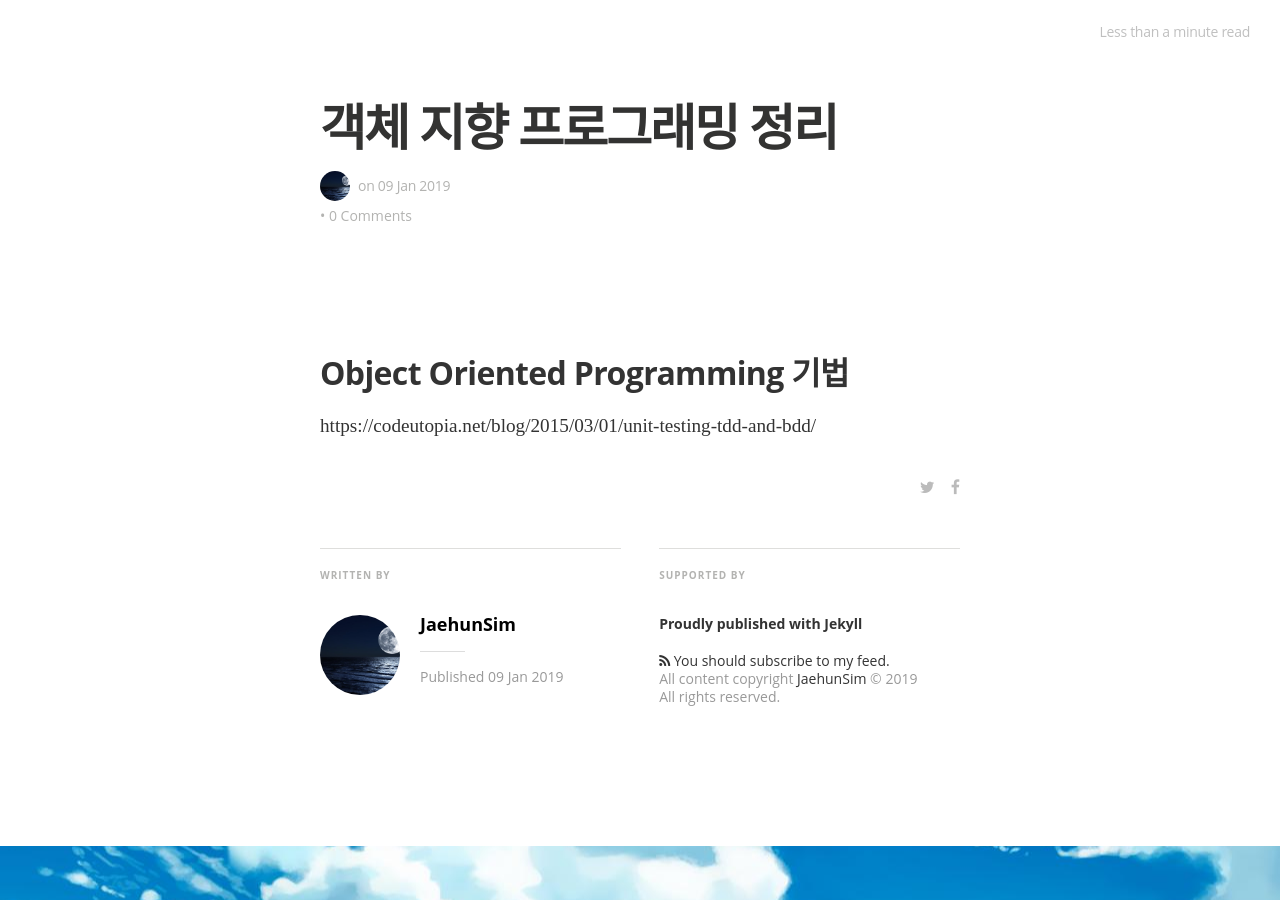
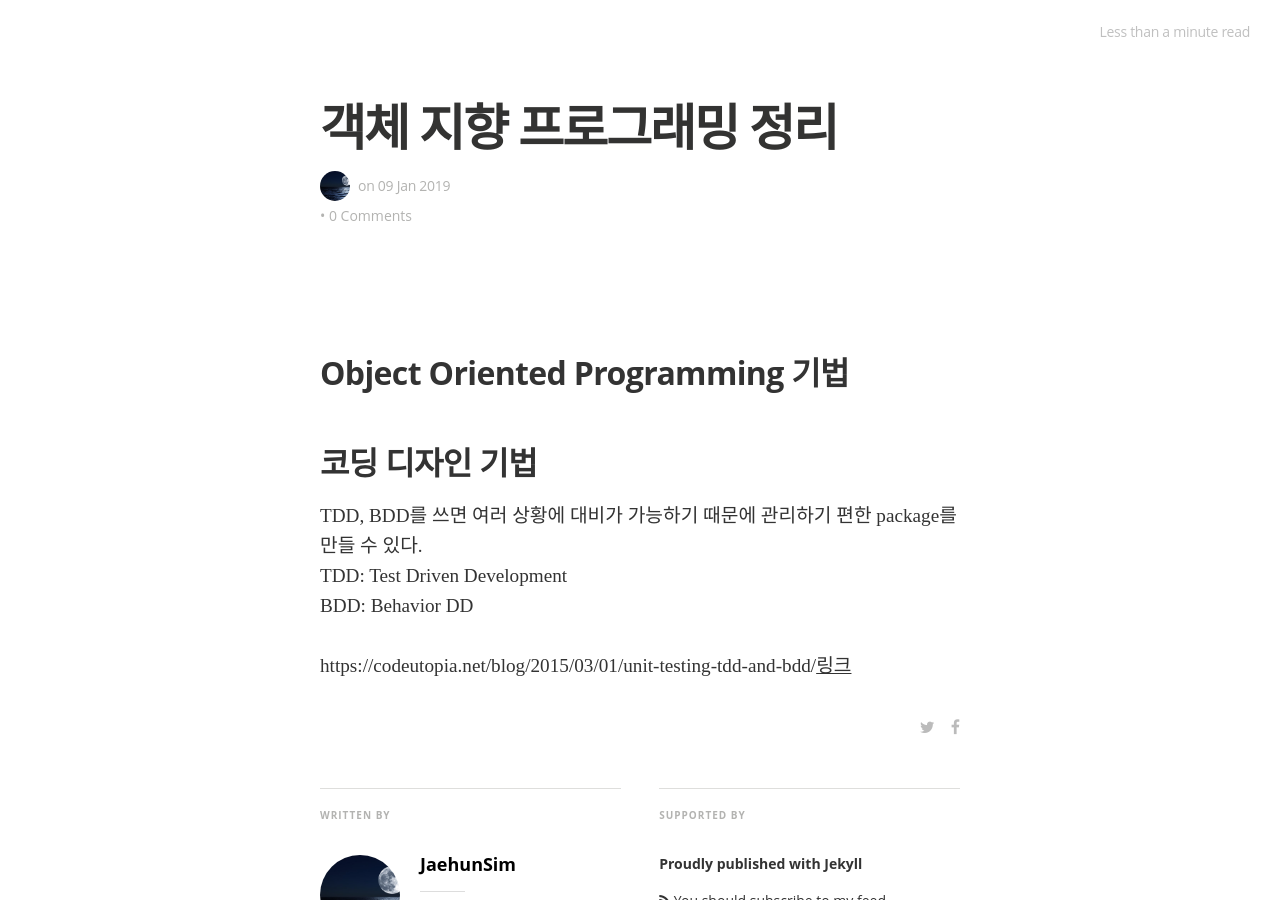
Before and after one commit to JaehunSim/JaehunSim.github.io, a Jekyll site: the page built from _posts/2019-01-10-OOP-Arrange.md, in a window 1280 px wide and 900 px high. Built offline with Jekyll 4.4.1, drawn with Linux system fonts in a browser that asks for light colours; nearby versions of some CDN libraries; some web fonts are replaced; comment, search, counter and statistics services are not loaded.

Commit message:
Update 2019-01-10-OOP-Arrange.md

```diff
--- a/_posts/2019-01-10-OOP-Arrange.md
+++ b/_posts/2019-01-10-OOP-Arrange.md
@@ -12,4 +12,9 @@ comments: true
 
 # Object Oriented Programming 기법
 
-https://codeutopia.net/blog/2015/03/01/unit-testing-tdd-and-bdd/
+## 코딩 디자인 기법
+TDD, BDD를 쓰면 여러 상황에 대비가 가능하기 때문에 관리하기 편한 package를 만들 수 있다.
+TDD: Test Driven Development
+BDD: Behavior DD
+
+https://codeutopia.net/blog/2015/03/01/unit-testing-tdd-and-bdd/[링크](https://codeutopia.net/blog/2015/03/01/unit-testing-tdd-and-bdd/)
```
